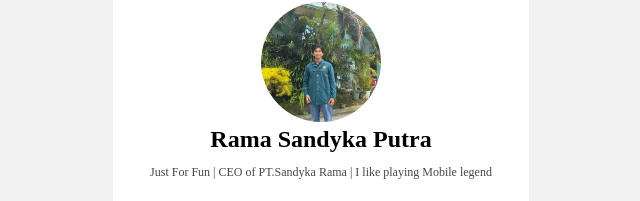
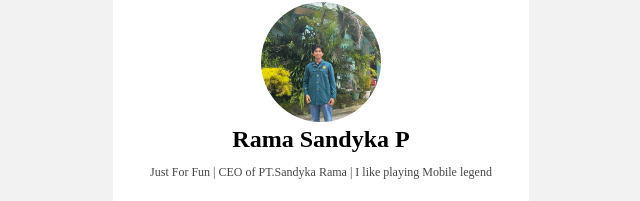
Before and after one commit to ramasdy/ramasdy.github.io, a plain HTML site: page index.html in a window 1280 px wide. Shown: the part 205-406 px from the top of the page, without its empty margins (319-959 px from the left). Drawn offline with Linux system fonts and the light colour scheme.

Commit message:
mengubah nama

```diff
--- a/index.html
+++ b/index.html
@@ -24,7 +24,7 @@
 <body>
     <div class="container">
         <img src="img/profile.jpeg" class="profile-image" alt="Profile Photo" />
-        <h1>Rama Sandyka Putra</h1>
+        <h1>Rama Sandyka P</h1>
         <p>Just For Fun | CEO of PT.Sandyka Rama | I like playing Mobile legend </p>
         <p class="Contact" onclick="copyEmail()"> Contact me at: ramasandyka08@gmail.com</p>
     <div class="box">
```
